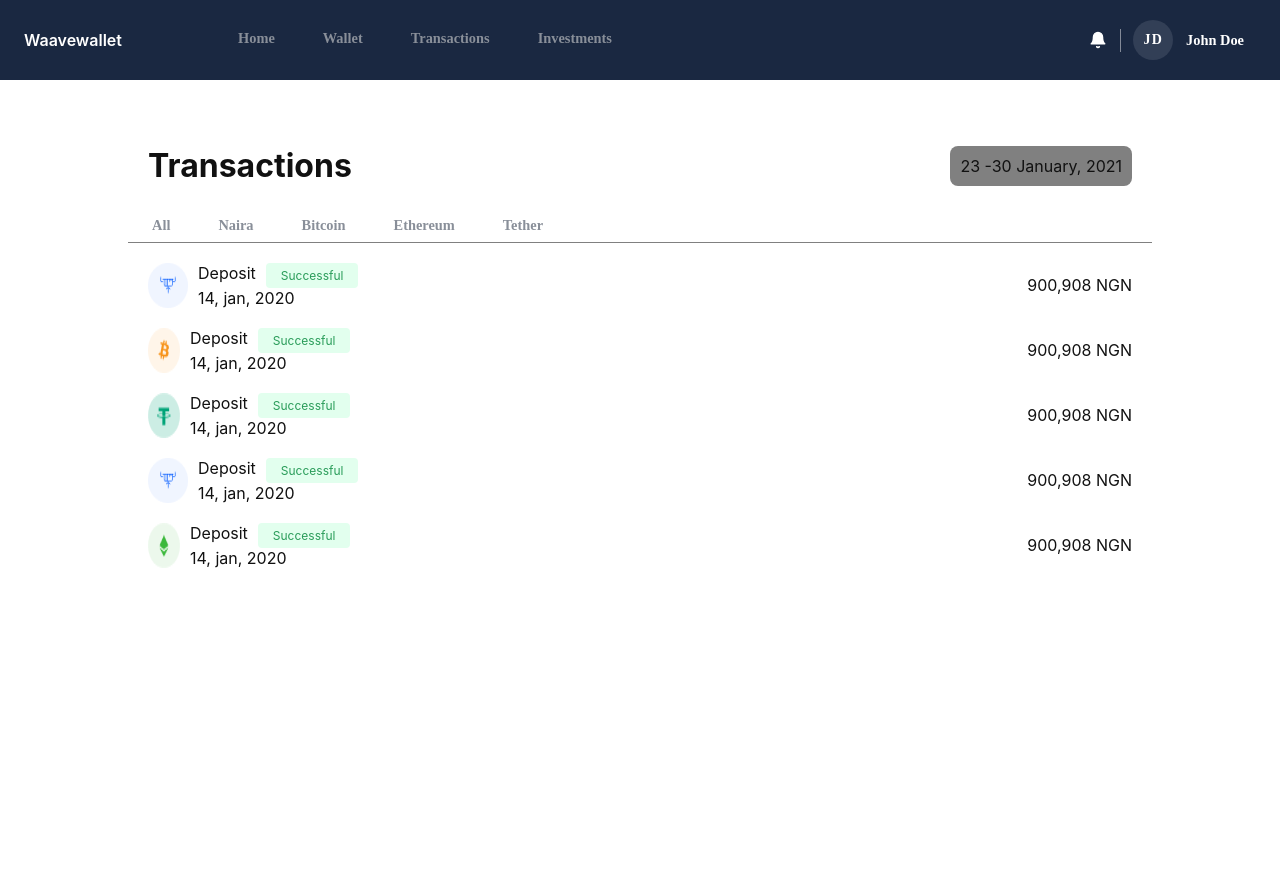
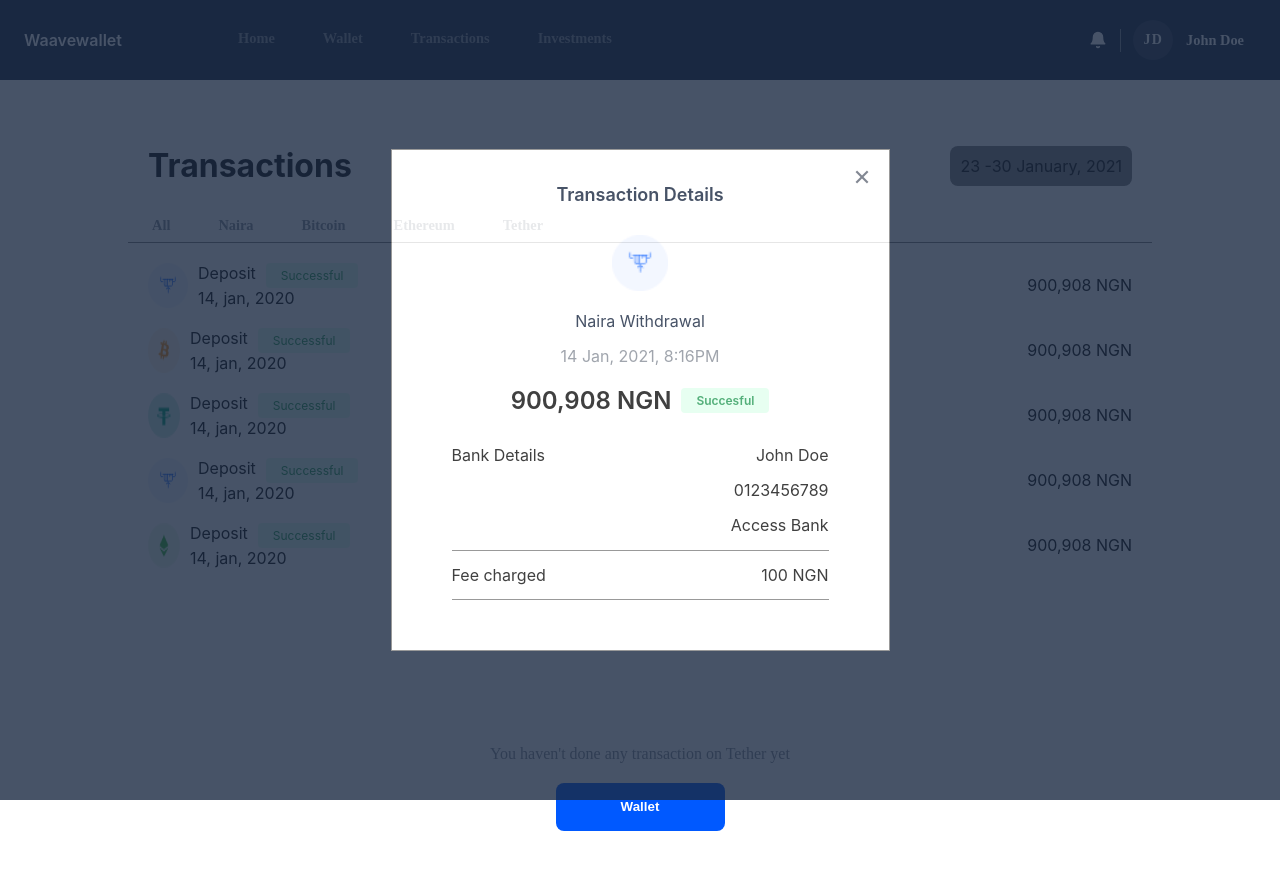
Before and after one commit to taofik-adeniyi/wave, a React (Create React App) app: page /transaction in a window 1280 px wide. Shown: the top 870 px of the page. Before the commit the page ends 800 px from the top, so only its background shows below. Built offline with nearby package versions, Linux system fonts and the light colour scheme; a web font is replaced by a local one.

Commit message:
transaction page finished 80%

```diff
--- a/public/index.html
+++ b/public/index.html
@@ -17,7 +17,9 @@
   </head>
   <body>
     <noscript>You need to enable JavaScript to run this app.</noscript>
+    <div id="modal-root" style="position: relative; z-index: 999;"></div>
     <div id="root"></div>
+
 
   </body>
 </html>
--- /dev/null
+++ b/src/components/Modal/index.js
@@ -0,0 +1,70 @@
+import React from "react";
+import ReactDOM from "react-dom";
+import Tag from "../Tag";
+import "./style.css";
+
+const Modal = ({
+  title,
+  cancel,
+  logo,
+  date,
+  typeOftrans,
+  result,
+  amount,
+  symb,
+  crypto,
+  fiatamount,
+  withdrawal,
+}) => {
+  return ReactDOM.createPortal(
+    <div className="modal-cover">
+      <div className="modal">
+          <div className="cancel">
+            <img  src={cancel} alt="logog" />
+          </div>
+        <div className="title">{title}</div>
+        <div className="same logo">
+        <img src={logo} alt="logog" />
+        </div>
+        <div className="same typeoftrans">{typeOftrans}</div>
+        <div className="same date">{date}</div>
+        <div className="same pricing">
+          <div>
+            {amount} {symb}
+          </div>
+          <div>
+            <Tag tag={result} />
+          </div>
+        </div>
+        {crypto && <div className="crypto same" >{fiatamount} NGN</div>}
+        {withdrawal && (
+          <div className="last-container">
+            <div
+              style={{
+                display: "flex",
+                justifyContent: "space-between",
+                borderBottom: "1px solid gray",
+              }}
+            >
+              <div>Bank Details</div>
+              <div className="bank-details">
+                <div>John Doe</div>
+                <div>0123456789</div>
+                <div>Access Bank</div>
+              </div>
+            </div>
+            <div
+              className="charge"
+            >
+              <div>Fee charged</div>
+              <div>100 NGN</div>
+            </div>
+          </div>
+        )}
+      </div>
+    </div>,
+    document.querySelector("#modal-root")
+  );
+};
+
+export default Modal;
--- /dev/null
+++ b/src/components/Modal/style.css
@@ -0,0 +1,79 @@
+.modal-cover {
+    background-color: #1A2841;
+    opacity: 0.8;
+  position: fixed;
+  height: 100%;
+  width: 100%;
+  top: 0;
+  left: 0;
+  display: flex;
+  align-items: center;
+  justify-content: center;
+}
+.modal {
+    width: 457px; background-color: #FFFFFF; border: 1px solid gray;
+        padding: 20px;
+        position: absolute;
+}
+.cancel {
+    display: flex;
+    justify-content: flex-end;
+}
+.title {
+    display: flex;
+    justify-content: center;
+    align-items: center;
+    font-family: SF Pro Display;
+    font-weight: 600;
+    font-size: 18px;
+    color: #1A2841;
+}
+.logo {
+    display: flex;
+    margin-top: 30px;
+}
+.logo > img {
+    width: 56px;
+    height: 56px;
+}
+.typeoftrans {
+    color: #1A2841;
+    font-size: 16px;
+    font-family: SF Pro Display;
+    margin-top: 20px;
+}
+.date {
+    margin-top: 15px;
+    color: #898F99;
+}
+.crypto {
+    margin: 20px 0;
+    color: #898F99;
+    font-size: 13px;
+}
+
+.same {
+    display: flex;
+    justify-content: center;
+    align-items: center;
+}
+.pricing {
+    margin: 20px 0;
+    font-size: 24px;
+    font-weight: 600;
+}
+.last-container {
+    margin: 30px 40px;
+}
+.bank-details {
+    display: flex; flex-direction: column; align-items: flex-end;
+}
+.bank-details > div {
+    padding: 0 0 15px 0;
+}
+.charge {
+    padding: 14px 0 14px 0;
+        display: flex;
+        justify-content: space-between;
+        border-bottom:  1px solid gray;
+}
--- /dev/null
+++ b/src/components/Tag/index.js
@@ -0,0 +1,21 @@
+import React from "react";
+
+const Tag = ({tag}) => {
+  return (
+    <div
+      style={{
+        marginLeft: "10px",
+        backgroundColor: "#E2FFEE",
+        borderRadius: "4px",
+        padding: "5px 15px",
+        color: "#299C59",
+        fontFamily: "SF Pro Text",
+        fontSize: "12px",
+      }}
+    >
+        {tag}
+    </div>
+  );
+};
+
+export default Tag;
--- a/src/components/TransactionList/index.js
+++ b/src/components/TransactionList/index.js
@@ -1,4 +1,5 @@
 import React from 'react'
+import Tag from '../Tag'
 import './style.css'
 
 const index = ({icon, tag, date, type, amount, symb}) => {
@@ -9,7 +10,7 @@ const index = ({icon, tag, date, type, amount, symb}) => {
             <div style={{marginLeft: '10px'}}>
             <div style={{display: 'flex'}}>
             <div>{type}</div>
-            <div style={{marginLeft: '10px', backgroundColor: '#E2FFEE', borderRadius: '4px', padding: '5px 15px', color: '#299C59', fontFamily: 'SF Pro Text', fontSize: '12px'}}>{tag}</div>
+            <Tag tag={tag} />
             </div>
             <div style={{display: 'flex'}}>{date}</div>
             </div>
--- a/src/pages/Transaction/index.js
+++ b/src/pages/Transaction/index.js
@@ -1,19 +1,20 @@
-import React from "react";
+import React, { useState } from "react";
 import Menu from "../../components/Menu";
-import "./style.css"
-import deposit from "../../assets/icons/deposit.png"
-import btc from "../../assets/icons/btc.png"
-import ethereum from "../../assets/icons/ethereum.png"
-import tether from "../../assets/icons/tether.png"
-import TransactionList from "../../components/TransactionList"
+import "./style.css";
+import deposit from "../../assets/icons/deposit.png";
+import btc from "../../assets/icons/btc.png";
+import ethereum from "../../assets/icons/ethereum.png";
+import tether from "../../assets/icons/tether.png";
+import cancel from "../../assets/icons/cancel.png";
+import TransactionList from "../../components/TransactionList";
+import Modal from "../../components/Modal";
 
-const index = () => {
+const Transaction = () => {
+  const [step, setstep] = useState(3);
   return (
     <div>
       <Menu />
-      <div
-        style={{ width: "80%", margin: "40px auto" }}
-      >
+      <div style={{ width: "80%", margin: "40px auto" }}>
         <div
           style={{
             display: "flex",
@@ -34,23 +35,127 @@ const index = () => {
           </div>
         </div>
 
-        <div style={{borderBottom: '1px solid gray', display: 'flex', flexDirection: 'row', marginBottom: '10px'}}>
-                <div className="menu">All</div>
-                <div className="menu">Naira</div>
-                <div className="menu">Bitcoin</div>
-                <div className="menu">Ethereum</div>
-                <div className="menu">Tether</div>
+        <div
+          style={{
+            borderBottom: "1px solid gray",
+            display: "flex",
+            flexDirection: "row",
+            marginBottom: "10px",
+          }}
+        >
+          <div className="menu">All</div>
+          <div className="menu">Naira</div>
+          <div className="menu">Bitcoin</div>
+          <div className="menu">Ethereum</div>
+          <div className="menu">Tether</div>
         </div>
 
-        <TransactionList icon={deposit} tag="Successful" date="14, jan, 2020" type="Deposit" amount="900,908" symb="NGN" />
-        <TransactionList icon={btc} tag="Successful" date="14, jan, 2020" type="Deposit" amount="900,908" symb="NGN" />
-        <TransactionList icon={tether} tag="Successful" date="14, jan, 2020" type="Deposit" amount="900,908" symb="NGN" />
-        <TransactionList icon={deposit} tag="Successful" date="14, jan, 2020" type="Deposit" amount="900,908" symb="NGN" />
-        <TransactionList icon={ethereum} tag="Successful" date="14, jan, 2020" type="Deposit" amount="900,908" symb="NGN" />
+        <TransactionList
+          icon={deposit}
+          tag="Successful"
+          date="14, jan, 2020"
+          type="Deposit"
+          amount="900,908"
+          symb="NGN"
+        />
+        <TransactionList
+          icon={btc}
+          tag="Successful"
+          date="14, jan, 2020"
+          type="Deposit"
+          amount="900,908"
+          symb="NGN"
+        />
+        <TransactionList
+          icon={tether}
+          tag="Successful"
+          date="14, jan, 2020"
+          type="Deposit"
+          amount="900,908"
+          symb="NGN"
+        />
+        <TransactionList
+          icon={deposit}
+          tag="Successful"
+          date="14, jan, 2020"
+          type="Deposit"
+          amount="900,908"
+          symb="NGN"
+        />
+        <TransactionList
+          icon={ethereum}
+          tag="Successful"
+          date="14, jan, 2020"
+          type="Deposit"
+          amount="900,908"
+          symb="NGN"
+        />
 
+        <div
+          style={{
+            display: "flex",
+            flexDirection: "column",
+            justifyContent: "center",
+            alignItems: "center",
+            minHeight: "400px",
+          }}
+        >
+          <div
+            style={{
+              fontFamily: "Proxima Nova",
+              fontSize: "16px",
+              color: "#898F99",
+            }}
+          >
+            You haven't done any transaction on Tether yet
+          </div>
+          <button style={{ marginTop: "20px" }}>Wallet</button>
+        </div>
       </div>
+      {/* 1 significe fiat deposit */}
+      {step === 1 && (
+        <Modal
+          cancel={cancel}
+          title="Transaction Details"
+          logo={deposit}
+          typeOftrans="Naira Deposit"
+          date="14 Jan, 2021, 8:16PM"
+          result="Succesful"
+          amount="900,908"
+          symb="NGN"
+        />
+      )}
+      {/* 2 significe crypto transaction */}
+      {step === 2 && (
+        <Modal
+          cancel={cancel}
+          title="Transaction Details"
+          logo={btc}
+          typeOftrans="Bought BTC"
+          date="14 Jan, 2021, 8:16PM"
+          result="Succesful"
+          amount="0.047"
+          symb="BTC"
+          crypto
+          fiatamount="900,908"
+        />
+      )}
+      {/* 3 significe fiat withdrawal */}
+      {step === 3 && (
+        <Modal
+          cancel={cancel}
+          title="Transaction Details"
+          logo={deposit}
+          typeOftrans="Naira Withdrawal"
+          date="14 Jan, 2021, 8:16PM"
+          result="Succesful"
+          amount="900,908"
+          symb="NGN"
+          withdrawal
+        />
+      )}
     </div>
   );
 };
 
-export default index;
+export default Transaction;
--- a/src/pages/Wallets/Wallet.js
+++ b/src/pages/Wallets/Wallet.js
@@ -1,38 +1,107 @@
 import React from "react";
 import Menu from "../../components/Menu";
 import EachWallet from "./EachWallet";
-import WalletCard from "../../components/WalletCard"
-import naira from "../../assets/icons/naira.png"
-import btc from "../../assets/icons/btc.png"
-import ethereum from "../../assets/icons/ethereum.png"
-import tether from "../../assets/icons/tether.png"
+import WalletCard from "../../components/WalletCard";
+import naira from "../../assets/icons/naira.png";
+import btc from "../../assets/icons/btc.png";
+import ethereum from "../../assets/icons/ethereum.png";
+import tether from "../../assets/icons/tether.png";
 
 const Wallet = () => {
   return (
-    <div >
+    <div>
       <Menu />
-        <div style={{width: '845px', border: '2px solid yellogreen', margin: '30px auto'}}>
-
-
+      <div
+        style={{
+          width: "845px",
+          border: "2px solid yellogreen",
+          margin: "30px auto",
+        }}
+      >
         <div>
-
-      <div style={{backgroundColor: '#163062', borderRadius: '8px', width: '100%', height: '168px', color: 'white', display: 'flex', flexDirection: 'column', justifyContent: 'center', alignItems: 'center' }}>
+          <div
+            style={{
+              backgroundColor: "#163062",
+              borderRadius: "8px",
+              width: "100%",
+              height: "168px",
+              color: "white",
+              display: "flex",
+              flexDirection: "column",
+              justifyContent: "center",
+              alignItems: "center",
+            }}
+          >
             <div>Combined Wallet Value</div>
             <div>2,000,000 NGN</div>
           </div>
 
-      <div style={{display: 'flex', justifyContent: 'space-between', marginTop: '30px', alignItems: 'center'}}>
+          <div
+            style={{
+              display: "flex",
+              justifyContent: "space-between",
+              marginTop: "30px",
+              alignItems: "center",
+            }}
+          >
             <div>Wallets</div>
             <div>
-          <button style={{border: '1px solid #EBECEE', borderRadius: '8px', backgroundColor: '#ffffff', color: '#0059FF', fontFamily: 'SF Pro Text', fontSize: '13px'}}>Recuring buys</button>
+              <button
+                style={{
+                  border: "1px solid #EBECEE",
+                  borderRadius: "8px",
+                  backgroundColor: "#ffffff",
+                  color: "#0059FF",
+                  fontFamily: "SF Pro Text",
+                  fontSize: "13px",
+                }}
+              >
+                Recuring buys
+              </button>
             </div>
           </div>
 
-      <div style={{ width: '100%', marginTop: '30px', display: 'flex', flexWrap: 'wrap', gap: '25px 10px'}}>
-          <WalletCard sylp="NGN" icon={naira} currency={"Naira"}  balance="115,050" percent="+2.76%" nairaVal="115,050" />
-          <WalletCard sylp="BTC" icon={btc} currency={"Bitcoin"}  balance="2.48758" percent="+2.76%" nairaVal="115,050" />
-          <WalletCard sylp="ETH" icon={ethereum} currency={"Ethereum"}  balance="14" percent="+2.76%" nairaVal="115,050" />
-          <WalletCard sylp="TET" icon={tether} currency={"Tether"}  balance="4,581" percent="+2.76%" nairaVal="115,050" />
+          <div
+            style={{
+              width: "100%",
+              marginTop: "30px",
+              display: "flex",
+              flexWrap: "wrap",
+              gap: "25px 10px",
+            }}
+          >
+            <WalletCard
+              sylp="NGN"
+              icon={naira}
+              currency={"Naira"}
+              balance="115,050"
+              percent="+2.76%"
+              nairaVal="115,050"
+            />
+            <WalletCard
+              sylp="BTC"
+              icon={btc}
+              currency={"Bitcoin"}
+              balance="2.48758"
+              percent="+2.76%"
+              nairaVal="115,050"
+            />
+            <WalletCard
+              sylp="ETH"
+              icon={ethereum}
+              currency={"Ethereum"}
+              balance="14"
+              percent="+2.76%"
+              nairaVal="115,050"
+            />
+            <WalletCard
+              sylp="TET"
+              icon={tether}
+              currency={"Tether"}
+              balance="4,581"
+              percent="+2.76%"
+              nairaVal="115,050"
+            />
           </div>
         </div>
         {/* <EachWallet /> */}
```
Also changed, not shown: src/pages/Wallets/EachWallet.js (+5 -4 lines), src/assets/icons/cancel.png (added). Lines whose indentation alone changed are shown as unchanged.
